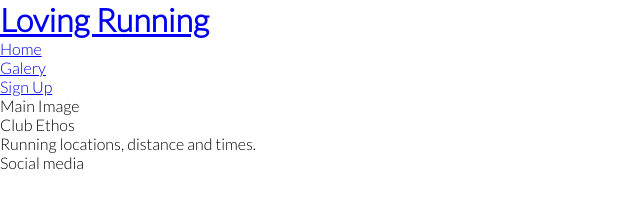
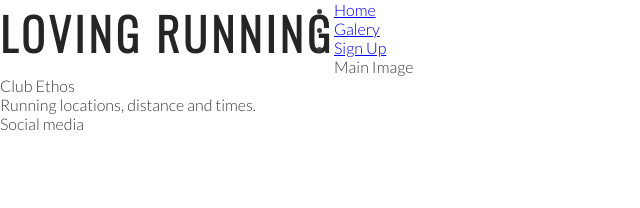
Before and after one commit to FelipeSeiberlich/love-running, a plain HTML site: page index.html in a window 1280 px wide. Shown: the whole page, without its empty margins (0-640 px from the left). Drawn offline with nearby package versions, Linux system fonts and the light colour scheme.

Commit message:
add style for headings and logo

```diff
--- a/assets/css/style.css
+++ b/assets/css/style.css
@@ -7,6 +7,21 @@
 }
 
 body {
-    font-family: lato, sans-serif;
+    font-family: Lato, sans-serif;
     font-weight: 300;
+    color: #3a3a3a;
 }
+
+/* headings and logo*/
+h1, h2 {
+        font-family: Oswald, sans-serif;
+        text-transform: uppercase;
+        letter-spacing: 4px;
+        color: #252525;
+}
+
+#logo {
+    float: left;
+    font-size: 280%;
+
+}
--- a/index.html
+++ b/index.html
@@ -15,7 +15,7 @@
 <body>
     <header>
         <a href="index.html">
-            <h1>Loving Running</h1>
+            <h1 id="logo">Loving Running</h1>
         </a>
         <nav>
             <ul>
```
